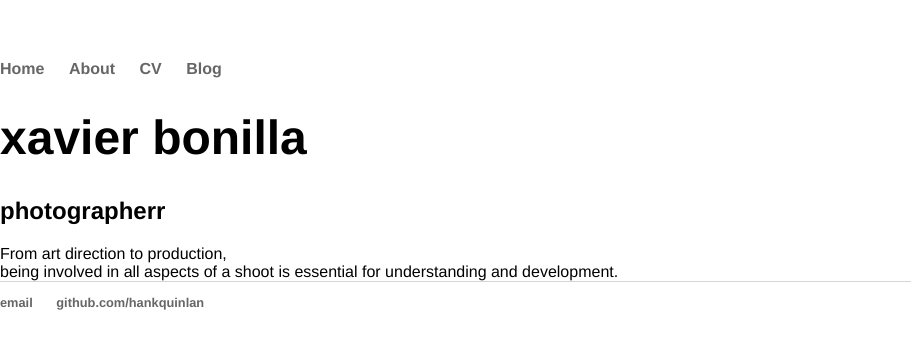
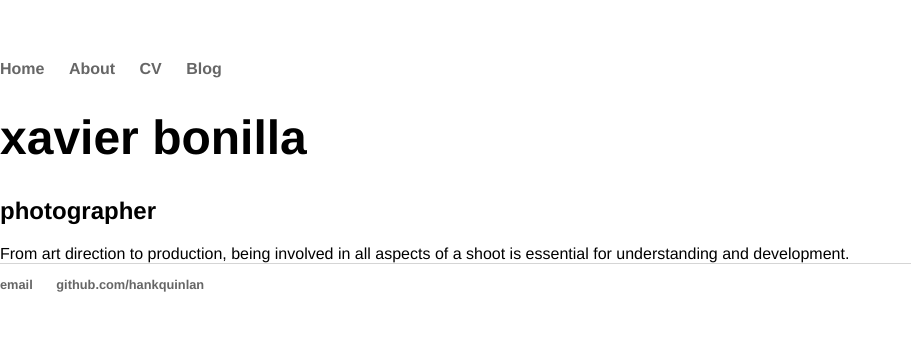
Before and after one commit to developer-xavier/developer-xavier.github.io, a Jekyll site: the page built from index.html, in a window 1280 px wide. Shown: the top 349 px of the page, without its empty margins (0-911 px from the left). Built offline with Jekyll 4.4.1, drawn with Linux system fonts in a browser that asks for light colours.

Commit message:
Update index.html

```diff
--- a/index.html
+++ b/index.html
@@ -4,7 +4,6 @@ title: development by xavier
 ---
 <div class="blurb">
 	<h1>xavier bonilla</h1>
-	<h2>photographerr</h2>
-		From art direction to production,
-		<br>being involved in all aspects of a shoot is essential for understanding and development.
+	<h2>photographer</h2>
+		From art direction to production, being involved in all aspects of a shoot is essential for understanding and development.
 </div><!-- /.blurb -->
```
